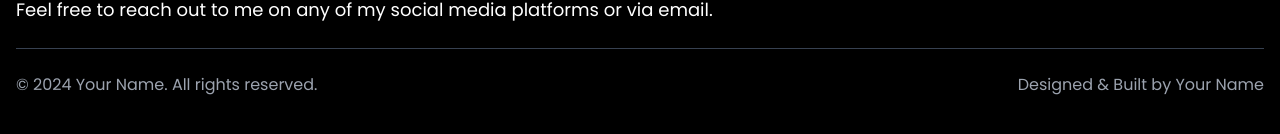
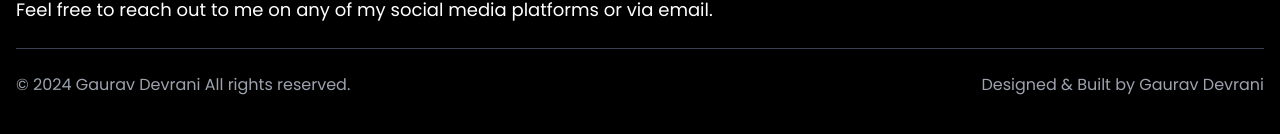
Before and after one commit to gauravdevrani8/Portfolio, a React (Vite) app: page /contact in a window 1280 px wide. Shown: the part 964-1098 px from the top of the page. Built offline with nearby package versions, Linux system fonts and the light colour scheme; a web font is replaced by a local one.

Commit message:
secomd commit

```diff
--- a/package.json
+++ b/package.json
@@ -11,6 +11,7 @@
   },
   "dependencies": {
     "clsx": "^2.1.1",
+    "dotenv": "^16.4.5",
     "framer-motion": "^11.2.10",
     "lottie-react": "^2.4.0",
     "react": "^18.3.1",
--- a/src/Components/Footer/Footer.jsx
+++ b/src/Components/Footer/Footer.jsx
@@ -22,8 +22,8 @@ const Footer = () => {
           </div>
           <div className="border-t border-gray-700 my-6"></div>
           <div className="flex flex-col md:flex-row justify-between items-center text-gray-400">
-            <p>&copy; 2024 Your Name. All rights reserved.</p>
-            <p>Designed & Built by Your Name</p>
+            <p>&copy; 2024 Gaurav Devrani All rights reserved.</p>
+            <p>Designed & Built by Gaurav Devrani</p>
           </div>
         </div>
       </footer>
--- a/src/Components/ui/Skillshover.jsx
+++ b/src/Components/ui/Skillshover.jsx
@@ -16,12 +16,11 @@ export const HoverEffect = ({ items, className }) => {
 {items.map((item, idx) => (
   <Link
     to={item && item.link}
-          key={item && item.link}
+    key={item && item.id} // Assuming items have unique IDs
     className="relative group block p-2 h-full w-full"
     onMouseEnter={() => setHoveredIndex(idx)}
     onMouseLeave={() => setHoveredIndex(null)}
-        >
-          <AnimatePresence>
+  >          <AnimatePresence>
             {hoveredIndex === idx && (
               <motion.span
                 className="absolute inset-0 h-full w-auto bg-neutral-200 dark:bg-slate-100/[0.8] block rounded-3xl"
```
Also changed, not shown: 1 other file (tests, documents, lock files or other folders). Lines whose indentation alone changed are shown as unchanged.
